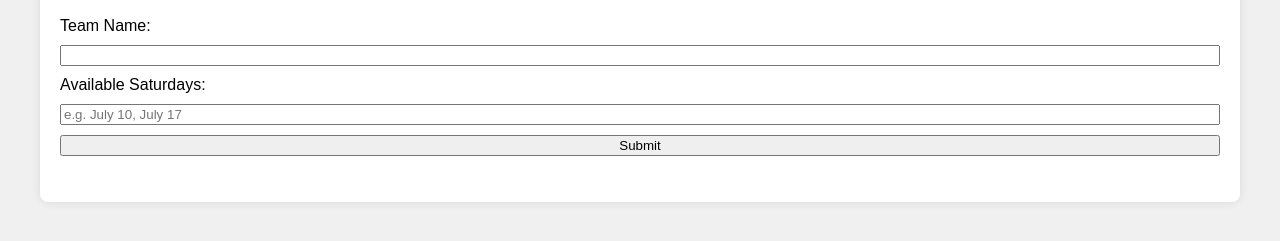
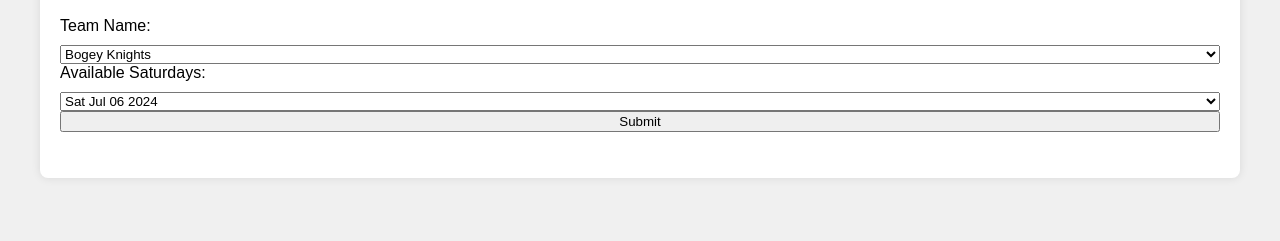
Before and after one commit to BigFatGut/Russians-Matches, a plain HTML site: page index.html in a window 1280 px wide. Shown: the part 353-594 px from the top of the page. Drawn offline with Linux system fonts and the light colour scheme.

Commit message:
Add files via upload

```diff
--- a/index.html
+++ b/index.html
@@ -16,9 +16,40 @@
         <h2>Team Availability</h2>
         <form id="availability-form">
             <label for="team-name">Team Name:</label>
-            <input type="text" id="team-name" name="team-name" required>
+            <select id="team-name" name="team-name" required>
+                <option value="Bogey Knights">Bogey Knights</option>
+                <option value="Box of Chocolates">Box of Chocolates</option>
+                <option value="Cobra Kai">Cobra Kai</option>
+                <option value="Cousins Not Related">Cousins Not Related</option>
+                <option value="Easy Beats">Easy Beats</option>
+                <option value="Every Hole is a Goal">Every Hole is a Goal</option>
+                <option value="Flash Gordon">Flash Gordon</option>
+                <option value="Golf Gods">Golf Gods</option>
+                <option value="Haggis & Hangi">Haggis & Hangi</option>
+                <option value="Helping Again">Helping Again</option>
+                <option value="James Deano Boer">James Deano Boer</option>
+                <option value="JD & Coke">JD & Coke</option>
+                <option value="Malbeck">Malbeck</option>
+                <option value="Mamma Mia">Mamma Mia</option>
+                <option value="Model T">Model T</option>
+                <option value="Over the Net">Over the Net</option>
+                <option value="Scousers">Scousers</option>
+                <option value="Second Chance">Second Chance</option>
+                <option value="Team Lock Jaw (TLJ)">Team Lock Jaw (TLJ)</option>
+                <option value="The Helmets">The Helmets</option>
+                <option value="The No Shows">The No Shows</option>
+                <option value="The Silver Foxes">The Silver Foxes</option>
+                <option value="The Tsars">The Tsars</option>
+                <option value="Thelma & Louise">Thelma & Louise</option>
+                <option value="Tima Puru">Tima Puru</option>
+                <option value="Tiny Giants">Tiny Giants</option>
+                <option value="TMW®">TMW®</option>
+                <option value="Whanganaki">Whanganaki</option>
+            </select>
             <label for="saturdays">Available Saturdays:</label>
-            <input type="text" id="saturdays" name="saturdays" placeholder="e.g. July 10, July 17" required>
+            <select id="saturdays" name="saturdays" required>
+                <!-- Saturdays will be populated here -->
+            </select>
             <button type="submit">Submit</button>
         </form>
         <ul id="team-list">
--- a/script.js
+++ b/script.js
@@ -1,4 +1,27 @@
 // script.js
+
+// Function to populate Saturdays
+function populateSaturdays() {
+    const saturdaysDropdown = document.getElementById('saturdays');
+    const today = new Date();
+    const endOfAugust = new Date(today.getFullYear(), 7, 31);
+
+    let currentDate = new Date(today);
+
+    while (currentDate <= endOfAugust) {
+        if (currentDate.getDay() === 6) {
+            const option = document.createElement('option');
+            option.value = currentDate.toDateString();
+            option.textContent = currentDate.toDateString();
+            saturdaysDropdown.appendChild(option);
+        }
+        currentDate.setDate(currentDate.getDate() + 1);
+    }
+}
+
+// Populate Saturdays on page load
+document.addEventListener('DOMContentLoaded', populateSaturdays);
+
 document.getElementById('availability-form').addEventListener('submit', function(event) {
     event.preventDefault();
 
```
